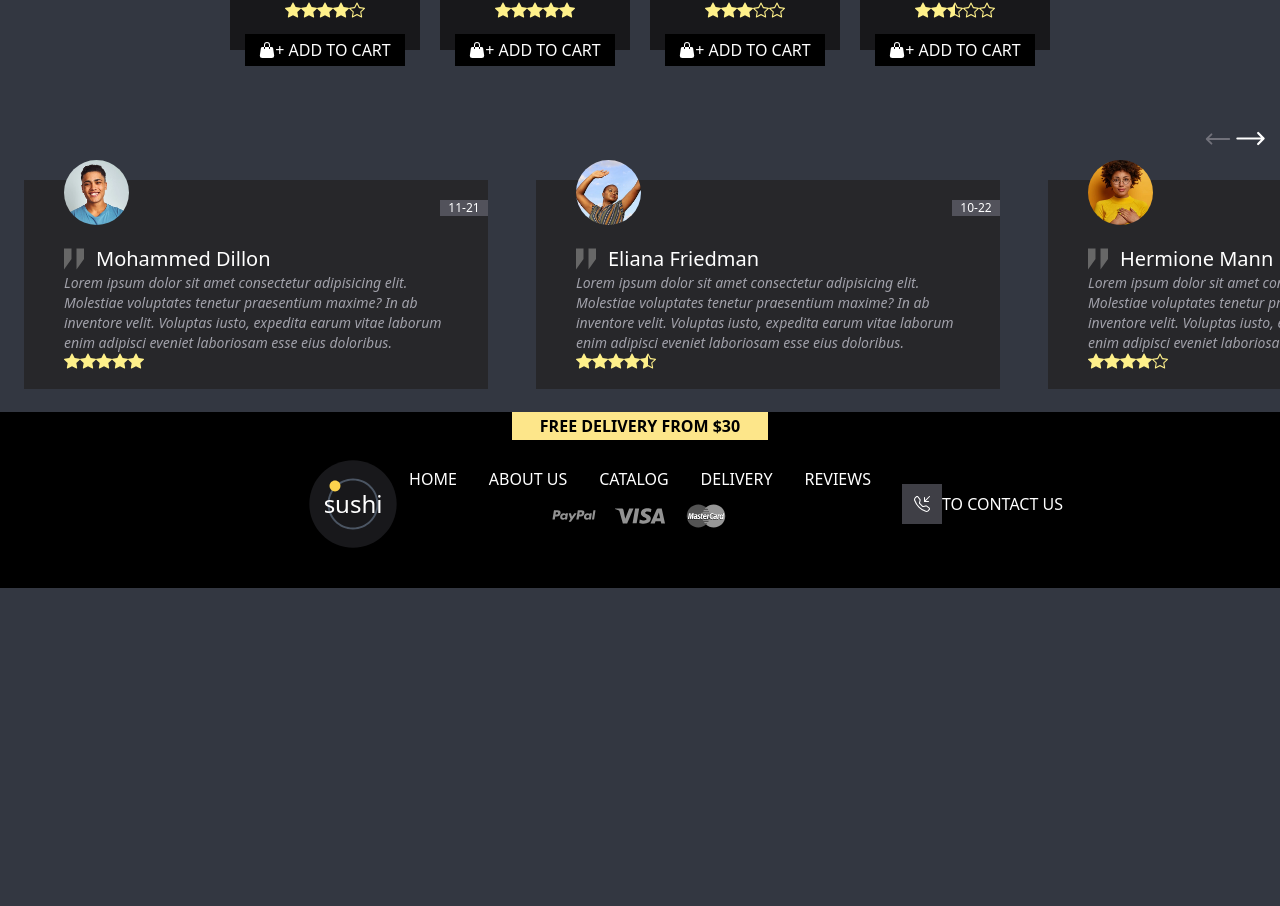
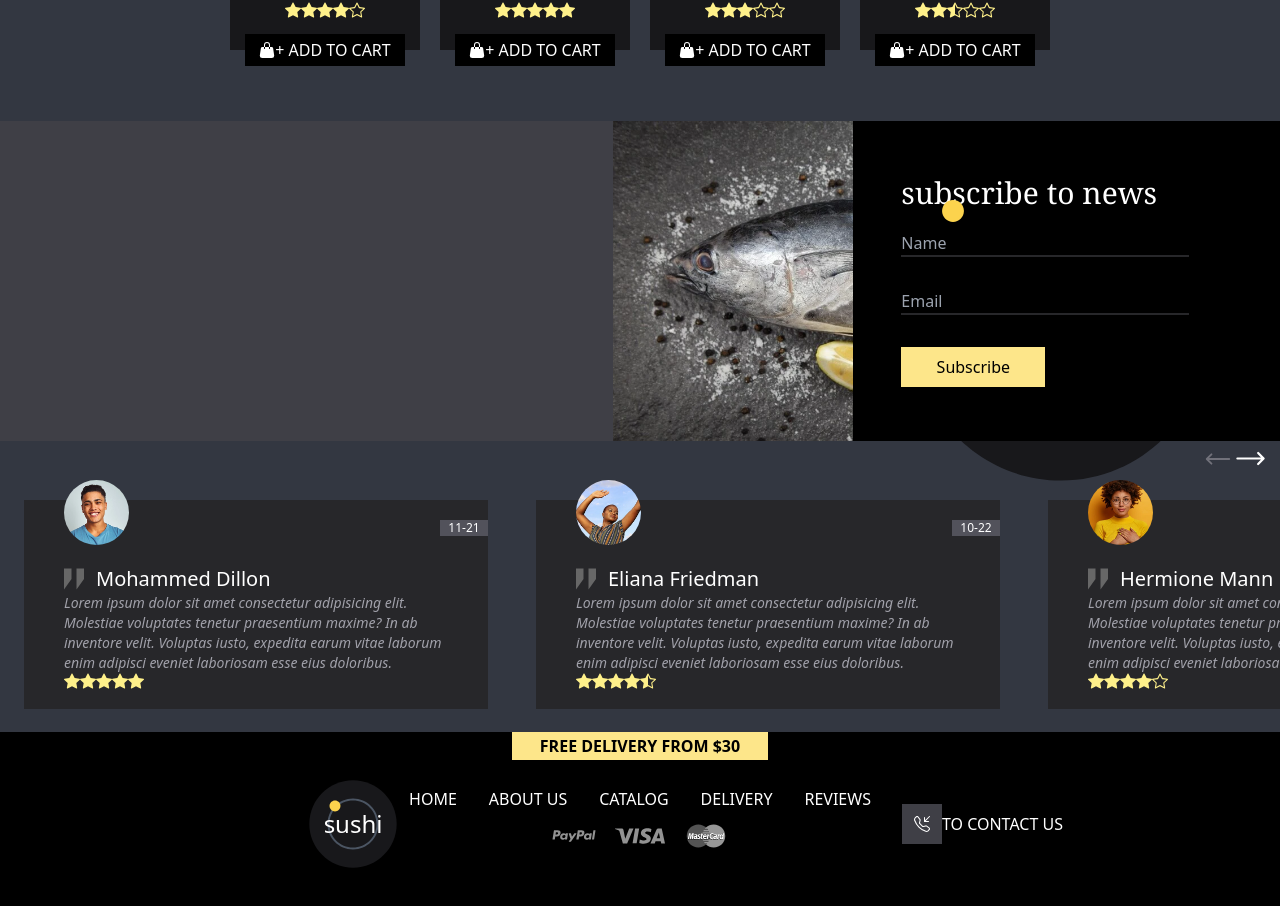
Before and after one commit to B-e-sa/next-sushi-shop, a Next.js app: page / in a window 1280 px wide. Shown: the part 2523-3429 px from the top of the page. Before the commit the page ends 3111 px from the top, so only its background shows below. Built offline with nearby package versions, Linux system fonts and the light colour scheme.

Commit message:
add subscribe component, clean stars logic

```diff
--- a/src/components/Reviews/Reviews.tsx
+++ b/src/components/Reviews/Reviews.tsx
@@ -16,8 +16,8 @@ const Reviews = () => {
     const white = ' fill-white';
     const zinc = ' fill-zinc-500';
 
-    const [leftArrowSettings, setleftArrowSettings] = useState(zinc);
-    const [rightArrowSettings, setrightArrowSettings] = useState(white);
+    const [leftArrowSettings, setLeftArrowSettings] = useState(zinc);
+    const [rightArrowSettings, setRightArrowSettings] = useState(white);
 
     const handleClick = (action: string): void => {
         const containerScroll = reviewContainer.current!
@@ -28,18 +28,18 @@ const Reviews = () => {
         if (action === 'right') {
             containerScroll.scrollLeft -= 350;
 
-            setrightArrowSettings(white)
+            setRightArrowSettings(white)
 
             if (containerScroll.scrollLeft == 0)
-                setleftArrowSettings(zinc);
+                setLeftArrowSettings(zinc);
 
         } else {
             containerScroll.scrollLeft += 350;
 
-            setleftArrowSettings(white);
+            setLeftArrowSettings(white);
 
             if (containerScroll.scrollLeft == scrollMaxWidth)
-                setrightArrowSettings(zinc);
+                setRightArrowSettings(zinc);
 
         }
     }
@@ -62,7 +62,7 @@ const Reviews = () => {
                 className='flex relative h-64 w-screen overflow-hidden items-center'
                 ref={reviewContainer}
             >
-                {sortedReviews.map(({ reviwerName, avatar, review, note, reviewDate }) => {
+                {sortedReviews.map(({ reviewerName, avatar, review, note, reviewDate }) => {
                     return (
                         <div className='bg-zinc-800 w-fit px-10 py-5 mx-6 relative h-fit'>
                             <p className='text-white absolute right-0 bg-zinc-600 text-xs w-12 text-center select-none'>
@@ -71,7 +71,7 @@ const Reviews = () => {
                             <Image
                                 draggable='false'
                                 className='rounded-full relative -top-10 select-none'
-                                alt={reviwerName}
+                                alt={reviewerName}
                                 src={avatar}
                                 width='65'
                                 height='65'
@@ -85,7 +85,7 @@ const Reviews = () => {
                                     height='20'
                                 />
                                 <p className='text-white text-xl'>
-                                    {reviwerName}
+                                    {reviewerName}
                                 </p>
                             </div>
                             <p className='text-zinc-400 text-sm w-96'>
--- a/src/components/Stars/Stars.tsx
+++ b/src/components/Stars/Stars.tsx
@@ -5,6 +5,14 @@ interface IStar {
 }
 
 const Stars = ({ starQuantity }: IStar) => {
+
+  const starColor = "fill-yellow-200"
+
+  const filledStar = <BsStarFill className={starColor} />;
+
+  const emptyStar = <BsStar className={starColor} />;
+
+  const halfStar = <BsStarHalf className={starColor} />;
 
   const printStars = () => {
 
@@ -14,7 +22,7 @@ const Stars = ({ starQuantity }: IStar) => {
     if (starQuantity === 5) {
 
       for (let i = 0; i < 5; i++) {
-        stars.push(<BsStarFill className='fill-yellow-200' />);
+        stars.push(filledStar);
       };
 
 
@@ -22,7 +30,7 @@ const Stars = ({ starQuantity }: IStar) => {
 
       // push full stars
       for (let i = 0; i < Math.floor(starQuantity); i++) {
-        stars.push(<BsStarFill className='fill-yellow-200' />);
+        stars.push(filledStar);
       };
 
       // see if number is integer(hasn't half stars)
@@ -30,17 +38,17 @@ const Stars = ({ starQuantity }: IStar) => {
 
         // fill with empty stars
         for (let i = 0; i < 5 - Math.floor(starQuantity); i++) {
-          stars.push(<BsStar className='fill-yellow-200' />);
+          stars.push(emptyStar);
         };
 
       } else {
 
-        stars.push(<BsStarHalf className='fill-yellow-200' />);
+        stars.push(halfStar);
 
         for (let i = 0; i < 4 - Math.floor(starQuantity); i++) {
           if (4 - Math.floor(starQuantity) === 0)
             break;
-          stars.push(<BsStar className='fill-yellow-200' />);
+          stars.push(emptyStar);
         };
       };
     };
--- a/src/components/Subscribe/Subscribe.tsx
+++ b/src/components/Subscribe/Subscribe.tsx
@@ -1,22 +1,40 @@
+import { GiPlainCircle } from 'react-icons/gi';
+import data from '../../utils/data.json';
+
 const Subscribe = () => {
+
+    const inputStyle = "bg-transparent border-b-2 border-b-zinc-800 w-72 mb-8 text-white"
+
     return (
-        <div>
-            <div></div>
-            <div></div>
-            <form action="" method="post">
-                <p>subscribe to news</p>
+        <div className="w-screen bg-zinc-700 flex justify-end">
+            <div
+                style={{ backgroundImage: `url(${data.subscribeImage})` }}
+                className="bg-no-repeat bg-cover bg-white w-60 h-80"
+            >
+            </div>
+            <form className="flex flex-col bg-black w-4/12 h-80 justify-center pl-12">
+                <div className='relative'>
+                    <GiPlainCircle className='fill-zinc-900 w-80 h-80 absolute -z-10' />
+                    <GiPlainCircle className='fill-amber-300 left-10 top-6 z-50 w-6 h-6 absolute border-red-400' />
+                </div>
+                <p className="text-white text-3xl font-serif mb-5">subscribe to news</p>
                 <input
                     type="text"
                     title="name"
                     name="name"
+                    placeholder="Name"
+                    maxLength={35}
+                    className={inputStyle}
                 />
                 <input
                     type="email"
                     title="email"
                     name="email"
+                    placeholder="Email"
+                    className={inputStyle}
                 />
                 <button
-                    className="bg-amber-200"
+                    className="bg-amber-200 w-36 h-10 hover:bg-amber-300 transition-colors"
                     type="submit"
                     title="subscribe"
                 >Subscribe</button>
--- a/src/pages/index.tsx
+++ b/src/pages/index.tsx
@@ -6,6 +6,7 @@ import Header from '../components/Header/Header';
 import PopularProducts from '../components/PopularProducts/PopularProducts';
 import Products from '../components/Products/Products';
 import Reviews from '../components/Reviews/Reviews';
+import Subscribe from '../components/Subscribe/Subscribe';
 
 const Home: NextPage = () => {
   return (
@@ -15,6 +16,7 @@ const Home: NextPage = () => {
       <PopularProducts />
       <Categories />
       <Products />
+      <Subscribe />
       <Reviews />
       <Footer />
     </div>
--- a/src/utils/data.json
+++ b/src/utils/data.json
@@ -112,53 +112,54 @@
     ],
     "reviews": [
         {
-            "reviwerName": "Matthew Adams",
+            "reviewerName": "Matthew Adams",
             "avatar": "/assets/avatars/m3.webp",
             "review": "Lorem ipsum dolor sit amet consectetur adipisicing elit. Molestiae voluptates tenetur praesentium maxime? In ab inventore velit. Voluptas iusto, expedita earum vitae laborum enim adipisci eveniet laboriosam esse eius doloribus.",
             "reviewDate": "3-22",
             "note": 3.5
         },
         {
-            "reviwerName": "Lola Petrick",
+            "reviewerName": "Lola Petrick",
             "avatar": "/assets/avatars/w1.webp",
             "review": "Lorem ipsum dolor sit amet consectetur adipisicing elit. Molestiae voluptates tenetur praesentium maxime? In ab inventore velit. Voluptas iusto, expedita earum vitae laborum enim adipisci eveniet laboriosam esse eius doloribus.",
             "reviewDate": "12-21",
             "note": 4
         },
         {
-            "reviwerName": "Roxanne Marks",
+            "reviewerName": "Roxanne Marks",
             "avatar": "/assets/avatars/w2.webp",
             "review": "Lorem ipsum dolor sit amet consectetur adipisicing elit. Molestiae voluptates tenetur praesentium maxime? In ab inventore velit. Voluptas iusto, expedita earum vitae laborum enim adipisci eveniet laboriosam esse eius doloribus.",
             "reviewDate": "11-22",
             "note": 4
         },
         {
-            "reviwerName": "Eliana Friedman",
+            "reviewerName": "Eliana Friedman",
             "avatar": "/assets/avatars/w3.webp",
             "review": "Lorem ipsum dolor sit amet consectetur adipisicing elit. Molestiae voluptates tenetur praesentium maxime? In ab inventore velit. Voluptas iusto, expedita earum vitae laborum enim adipisci eveniet laboriosam esse eius doloribus.",
             "reviewDate": "10-22",
             "note": 4.5
         },
         {
-            "reviwerName": "Mohammed Dillon",
+            "reviewerName": "Mohammed Dillon",
             "avatar": "/assets/avatars/m2.webp",
             "review": "Lorem ipsum dolor sit amet consectetur adipisicing elit. Molestiae voluptates tenetur praesentium maxime? In ab inventore velit. Voluptas iusto, expedita earum vitae laborum enim adipisci eveniet laboriosam esse eius doloribus.",
             "reviewDate": "11-21",
             "note": 5
         },
         {
-            "reviwerName": "David Richard",
+            "reviewerName": "David Richard",
             "avatar": "/assets/avatars/m1.webp",
             "review": "Lorem ipsum dolor sit amet consectetur adipisicing elit. Molestiae voluptates tenetur praesentium maxime? In ab inventore velit. Voluptas iusto, expedita earum vitae laborum enim adipisci eveniet laboriosam esse eius doloribus.",
             "reviewDate": "3-22",
             "note": 3
         },
         {
-            "reviwerName": "Hermione Mann",
+            "reviewerName": "Hermione Mann",
             "avatar": "/assets/avatars/w5.webp",
             "review": "Lorem ipsum dolor sit amet consectetur adipisicing elit. Molestiae voluptates tenetur praesentium maxime? In ab inventore velit. Voluptas iusto, expedita earum vitae laborum enim adipisci eveniet laboriosam esse eius doloribus.",
             "reviewDate": "4-22",
             "note": 4
         }
-    ]
+    ],
+    "subscribeImage": "/assets/subscribeImage/fish.webp"
 }
```
Also changed, not shown: public/assets/subscribeImage/fish.webp (added).
